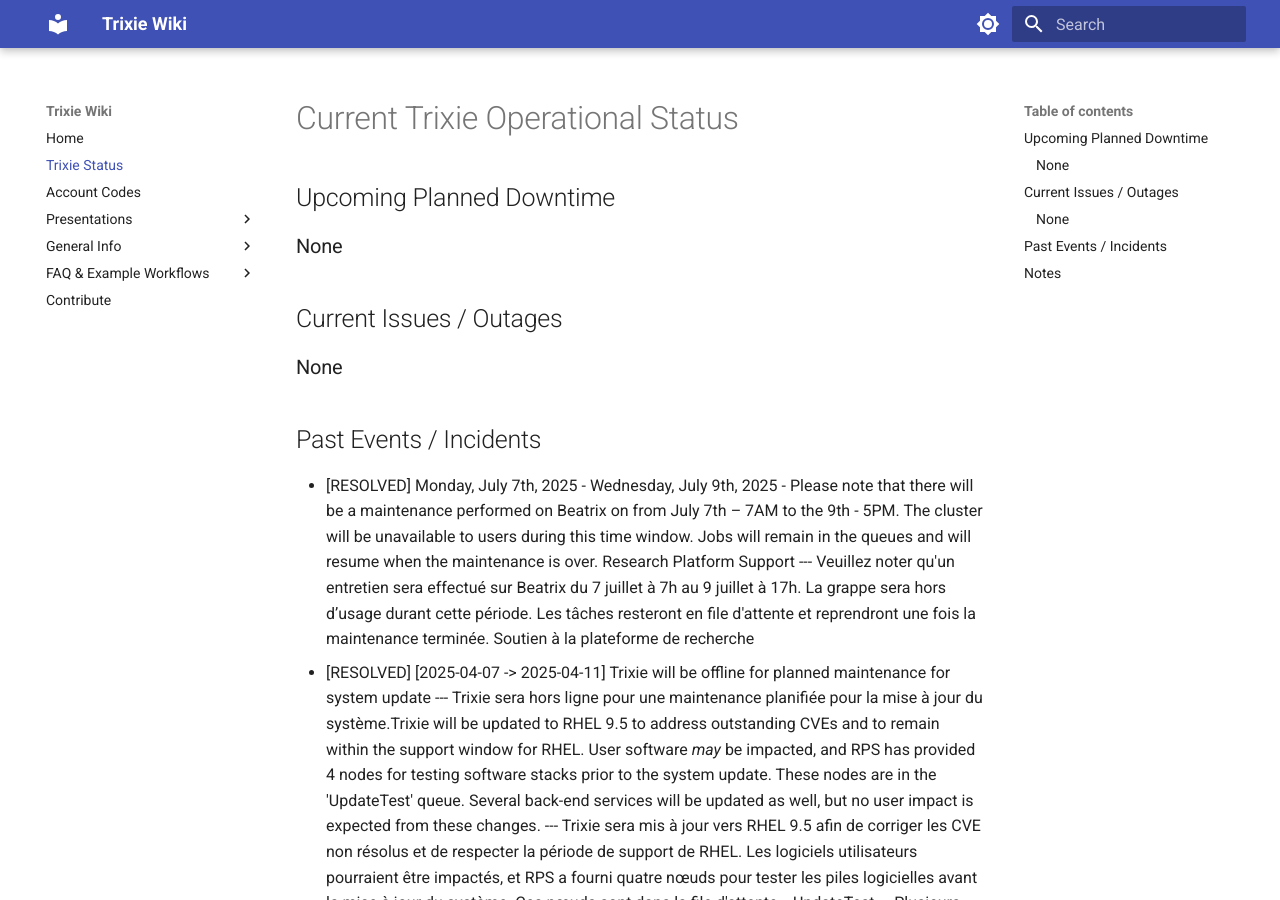
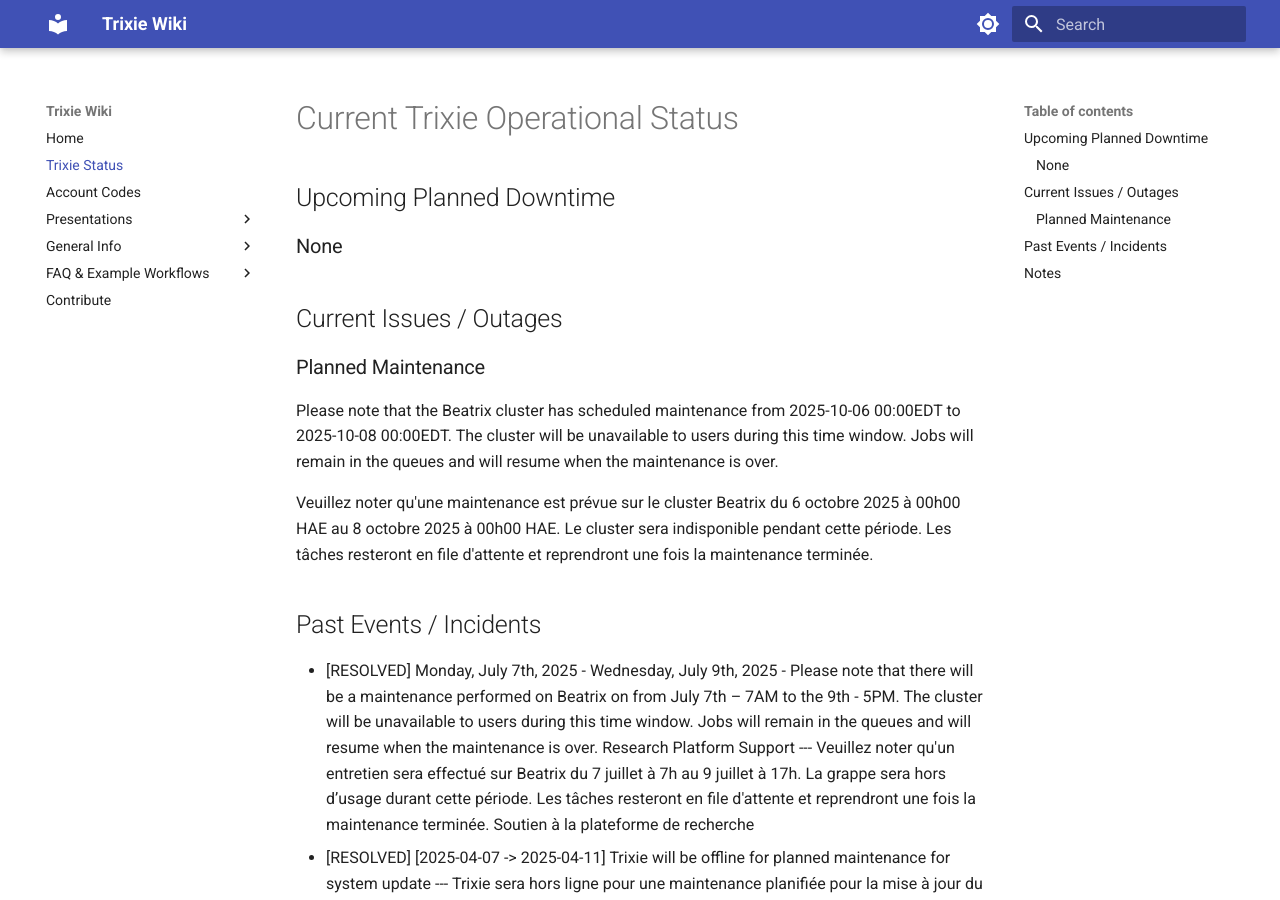
Before and after one commit to ai4d-iasc/trixie, an MkDocs documentation site: the page built from docs/Trixie-Status.md, in a window 1280 px wide and 900 px high. Built offline with MkDocs 1.6.1 and Material for MkDocs 9.7.7, drawn with Linux system fonts in a browser that asks for light colours.

Commit message:
Update Trixie-Status.md

```diff
--- a/docs/Trixie-Status.md
+++ b/docs/Trixie-Status.md
@@ -6,8 +6,10 @@
 
 ## Current Issues / Outages
 
-### None
+### Planned Maintenance
+Please note that the Beatrix cluster has scheduled maintenance from 2025-10-06 00:00EDT to 2025-10-08 00:00EDT. The cluster will be unavailable to users during this time window. Jobs will remain in the queues and will resume when the maintenance is over.
 
+Veuillez noter qu'une maintenance est prévue sur le cluster Beatrix du 6 octobre 2025 à 00h00 HAE au 8 octobre 2025 à 00h00 HAE. Le cluster sera indisponible pendant cette période. Les tâches resteront en file d'attente et reprendront une fois la maintenance terminée.
 ## Past Events / Incidents
 - [RESOLVED] Monday, July 7th, 2025 - Wednesday, July 9th, 2025 - Please note that there will be a
 maintenance performed on Beatrix on from July 7th – 7AM to the 9th - 5PM. The cluster will be
```
